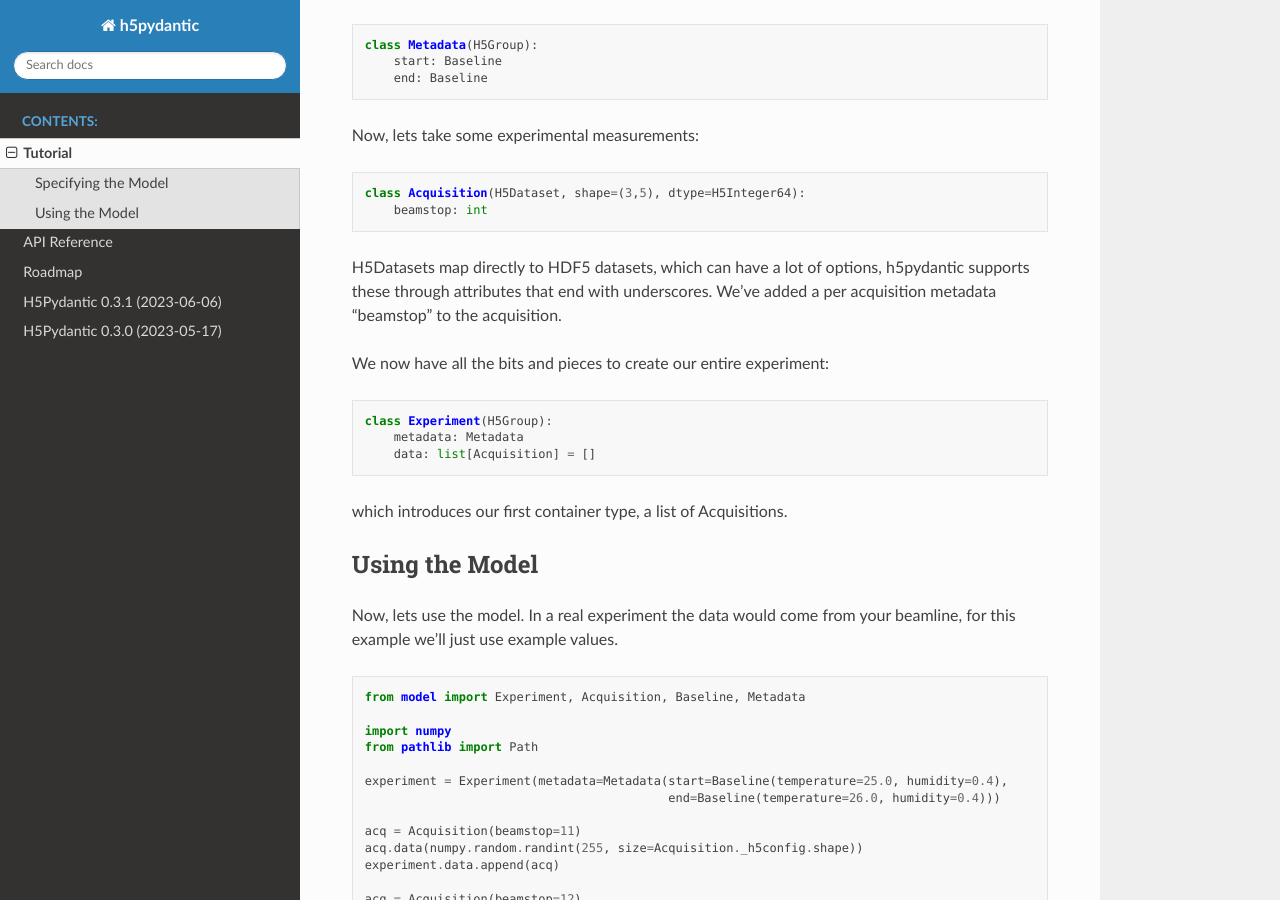
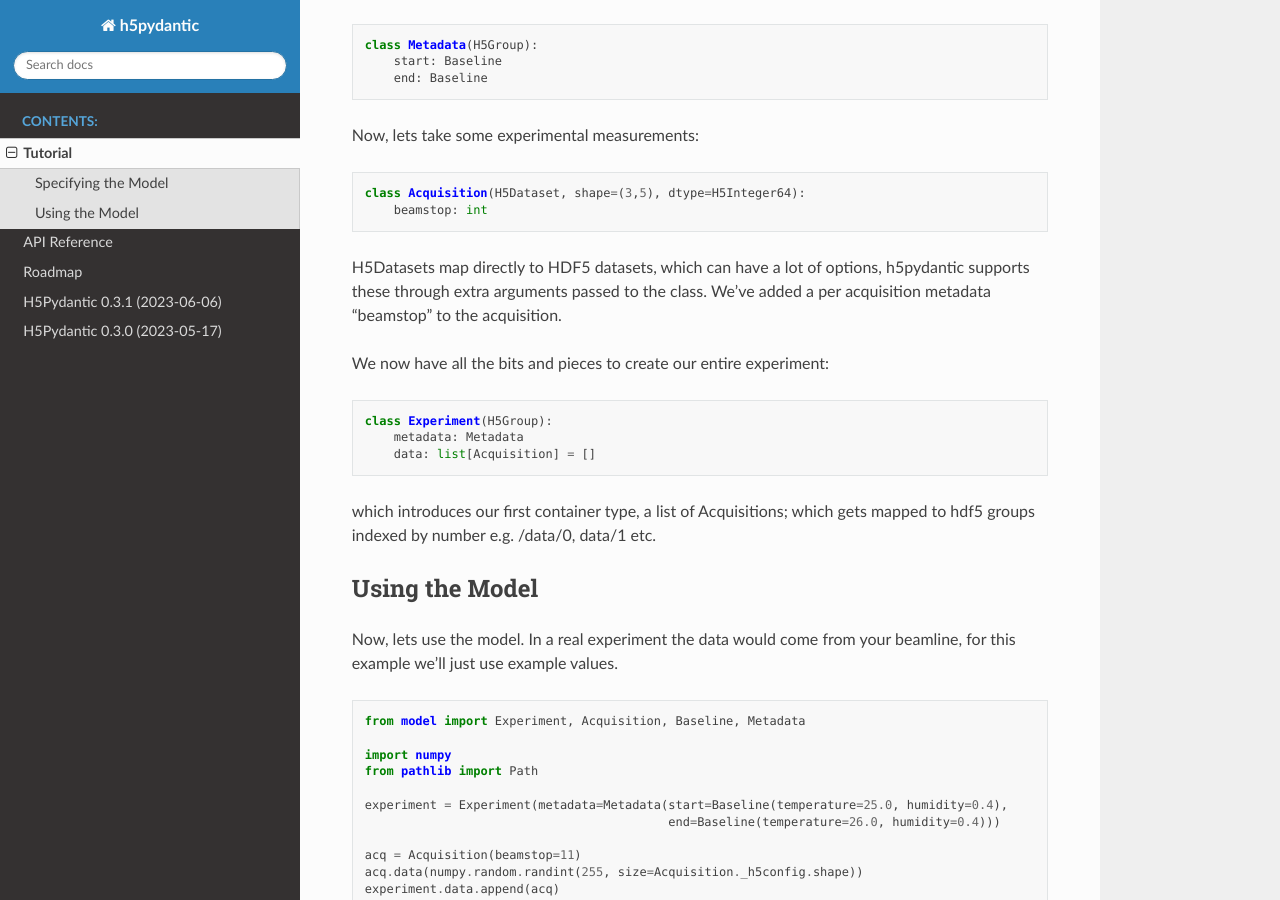
Before and after one commit to illumion-ltd/h5pydantic, a Sphinx documentation site: the page built from docs/tutorial.rst, in a window 1280 px wide and 900 px high, scrolled down 777 px. Built offline with Sphinx 7.4.7 and the Read the Docs theme 2.0.0, drawn with Linux system fonts in a browser that asks for light colours.

Commit message:
more doc.

```diff
--- a/docs/tutorial.rst
+++ b/docs/tutorial.rst
@@ -37,8 +37,8 @@ Now, lets take some experimental measurements:
   :pyobject: Acquisition
 
 H5Datasets map directly to HDF5 datasets, which can have a lot of
-options, h5pydantic supports these through attributes that end with
-underscores. We've added a per acquisition metadata "beamstop" to the
+options, h5pydantic supports these through extra arguments passed to
+the class. We've added a per acquisition metadata "beamstop" to the
 acquisition.
 
 We now have all the bits and pieces to create our entire experiment:
@@ -46,7 +46,9 @@ We now have all the bits and pieces to create our entire experiment:
 .. literalinclude:: src/model.py
   :pyobject: Experiment
 
-which introduces our first container type, a list of Acquisitions.
+which introduces our first container type, a list of Acquisitions;
+which gets mapped to hdf5 groups indexed by number e.g. /data/0,
+data/1 etc.
 
 Using the Model
 ---------------
```
